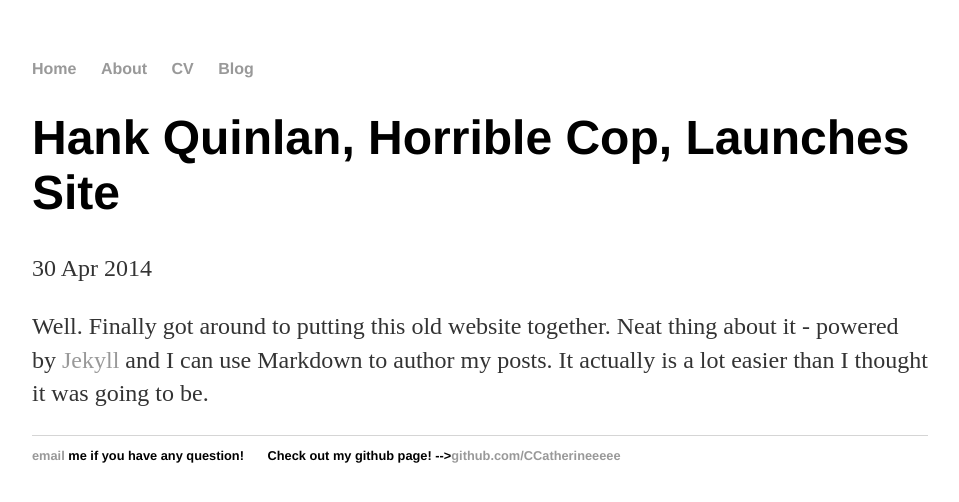
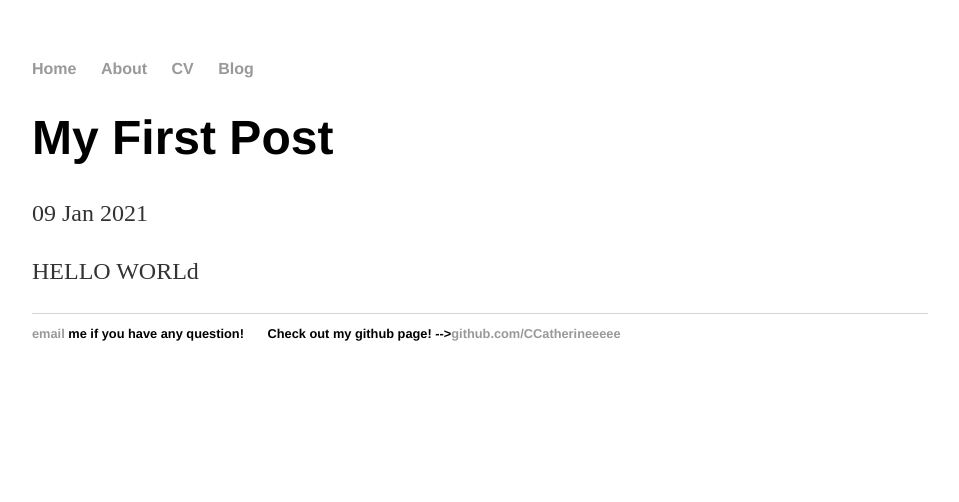
Before and after one commit to CCatherineeeee/website-backup, a Jekyll site: the page built from _posts/2021-01-09-first-of-my-post.md, in a window 1280 px wide. Shown: the top 502 px of the page, without its empty margins (160-1119 px from the left). Built offline with Jekyll 4.4.1, drawn with Linux system fonts in a browser that asks for light colours.

Commit message:
post blog

```diff
--- a/_posts/2021-01-09-first-of-my-post.md
+++ b/_posts/2021-01-09-first-of-my-post.md
@@ -1,7 +1,7 @@
 ---
 layout: post
-title: "Hank Quinlan, Horrible Cop, Launches Site"
-date: 2014-04-30
+title: "My First Post"
+date: 2021-01-09
 ---
 
-Well. Finally got around to putting this old website together. Neat thing about it - powered by [Jekyll](http://jekyllrb.com) and I can use Markdown to author my posts. It actually is a lot easier than I thought it was going to be.
+HELLO WORLd
```
